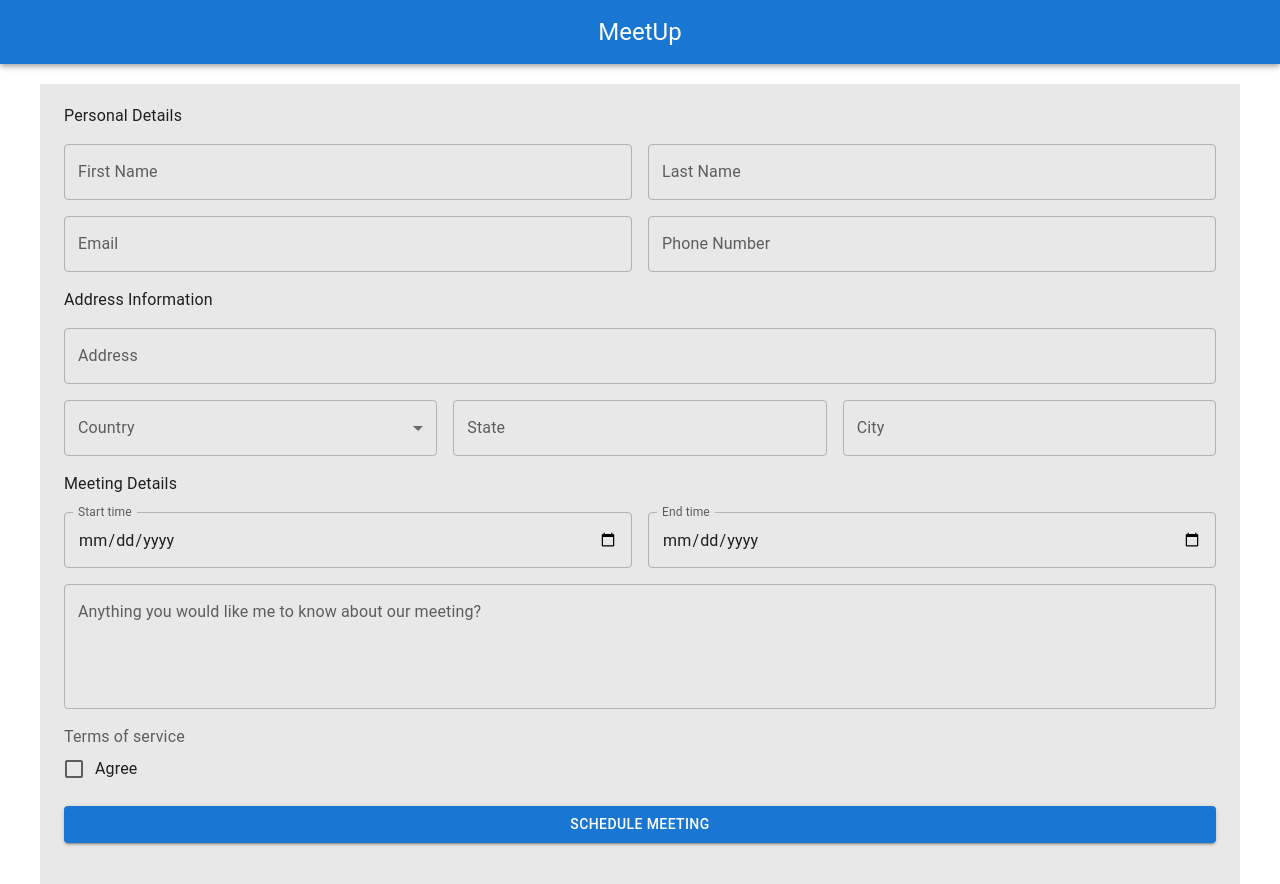
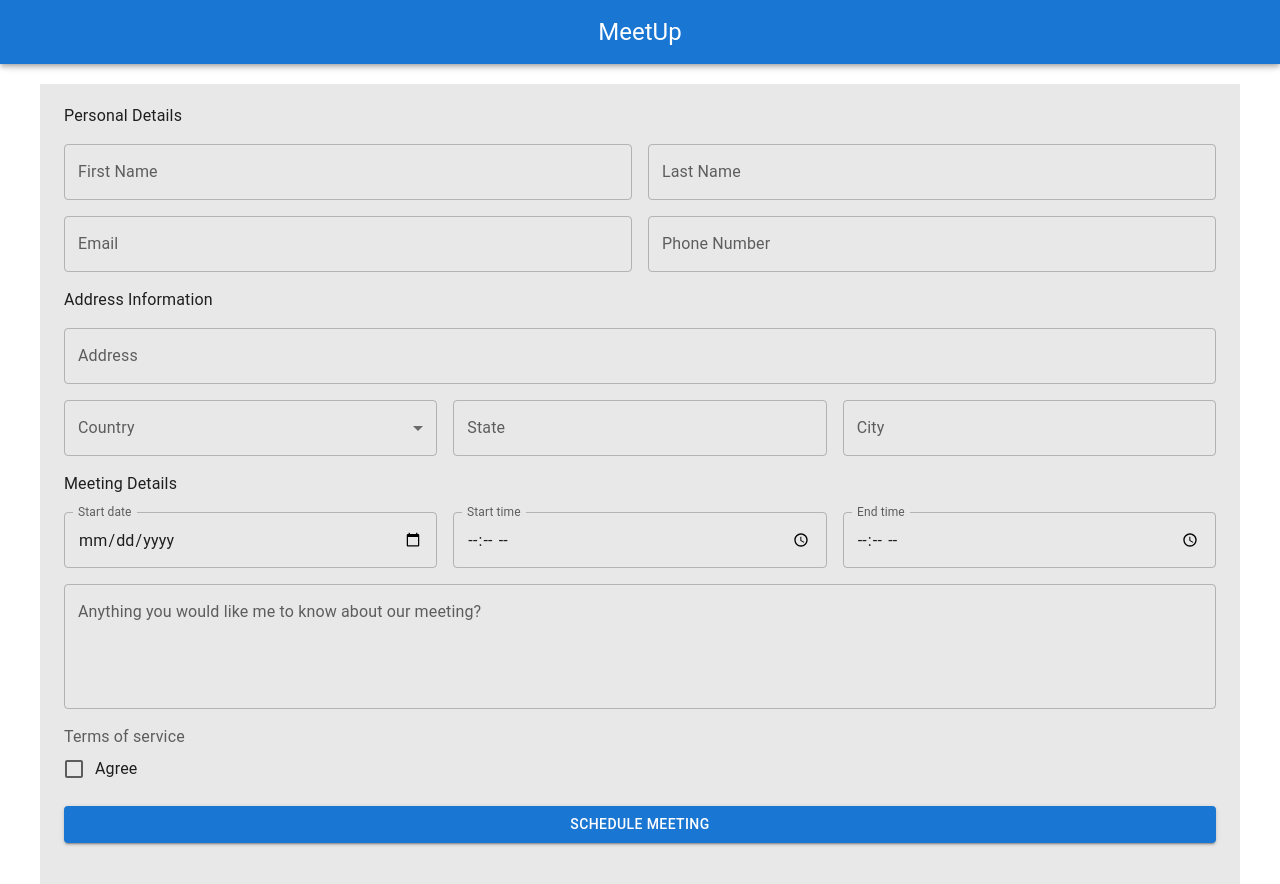
Before and after one commit to DanGraham23/MeetUp, a React (Vite) app in the folder client/: page / in a window 1280 px wide. Built offline with nearby package versions, Linux system fonts and the light colour scheme.

Commit message:
add time range picker to form

```diff
--- a/client/src/components/ScheduleMeeting.jsx
+++ b/client/src/components/ScheduleMeeting.jsx
@@ -1,12 +1,15 @@
 import {Container, Grid, TextField, Typography} from '@mui/material';
 import {Formik, Form} from 'formik';
+import moment from 'moment';
 import * as Yup from 'yup';
 
 import MeetingTextField from './formComponents/MeetingTextField';
 import MeetingSelect from './formComponents/MeetingSelect';
-import MeetingDateTimePicker from './formComponents/MeetingDateTimePicker';
+import MeetingDatePicker from './formComponents/MeetingDatePicker';
 import MeetingCheckbox from './formComponents/MeetingCheckbox';
 import MeetingSubmitButton from './formComponents/MeetingSubmitButton';
+import MeetingTimePicker from './formComponents/MeetingTimePicker';
+
 import countries from '../data/countries.json';
 
 function ScheduleMeeting() {
@@ -21,7 +24,8 @@ function ScheduleMeeting() {
         state: '',
         country: '',
         startDate: '',
-        endDate: '',
+        startTime: '',
+        endTime: '',
         description: '',
         tos: false,
     }
@@ -56,10 +60,18 @@ function ScheduleMeeting() {
             .required('Required'),
         startDate: Yup
             .date()
+            .min(new Date(), 'Schedule at a later date')
             .required('Required'),
-        endDate: Yup
-            .date()
+        startTime: Yup
+            .string()
             .required('Required'),
+        endTime: Yup
+            .string()
+            .required('Required')
+            .test("is-greater-time", "end time should be later than start", function(value) {
+                const { startTime } = this.parent;
+                return moment(value, "HH:mm").isSameOrAfter(moment(startTime, "HH:mm"));
+              }),
         description: Yup
             .string(),
         tos: Yup
@@ -145,15 +157,21 @@ function ScheduleMeeting() {
                             Meeting Details
                         </Typography>
                     </Grid>
-                    <Grid item xs={6}>
-                        <MeetingDateTimePicker
+                    <Grid item xs={4}>
+                        <MeetingDatePicker
                         name='startDate'
+                        label='Start date'
+                        />
+                    </Grid>
+                    <Grid item xs={4}>
+                        <MeetingTimePicker
+                        name='startTime'
                         label='Start time'
                         />
                     </Grid>
-                    <Grid item xs={6}>
-                        <MeetingDateTimePicker
-                        name='endDate'
+                    <Grid item xs={4}>
+                        <MeetingTimePicker
+                        name='endTime'
                         label='End time'
                         />
                     </Grid>
--- a/client/src/components/formComponents/MeetingDateTimePicker.jsx
+++ b/client/src/components/formComponents/MeetingDatePicker.jsx
@@ -1,11 +1,11 @@
 import { TextField } from "@mui/material";
 import { useField } from "formik";
 
-function MeetingDateTimePicker({name, ...otherProps}) {
+function MeetingDatePicker({name, ...otherProps}) {
 
     const [field, meta] = useField(name);
 
-    const configMeetingDateTimePicker = {
+    const configMeetingDatePicker = {
         ...field,
         ...otherProps,
         type: 'date',
@@ -17,15 +17,15 @@ function MeetingDateTimePicker({name, ...otherProps}) {
     }
 
     if (meta && meta.touched && meta.error){
-        configMeetingDateTimePicker.error = true;
-        configMeetingDateTimePicker.helperText = meta.error;
+      configMeetingDatePicker.error = true;
+      configMeetingDatePicker.helperText = meta.error;
     }
 
   return (
-    <TextField {...configMeetingDateTimePicker}>
+    <TextField {...configMeetingDatePicker}>
 
     </TextField>
   )
 }
 
-export default MeetingDateTimePicker;
+export default MeetingDatePicker;
--- /dev/null
+++ b/client/src/components/formComponents/MeetingTimePicker.jsx
@@ -0,0 +1,31 @@
+import { TextField } from "@mui/material";
+import { useField} from "formik";
+
+function MeetingTimePicker({name, ...otherProps}) {
+
+    const [field, meta] = useField(name);
+
+    const configMeetingTimePicker = {
+        ...otherProps,
+        ...field,
+        variant:'outlined',
+        type:'time',
+        fullWidth: true,
+        InputLabelProps: {
+            shrink:true,
+        }
+    }
+
+    if (meta && meta.touched && meta.error){
+        configMeetingTimePicker.error = true;
+        configMeetingTimePicker.helperText = meta.error;
+    }
+
+  return (
+    <TextField
+    {...configMeetingTimePicker}
+    />
+  )
+}
+
+export default MeetingTimePicker;
```
